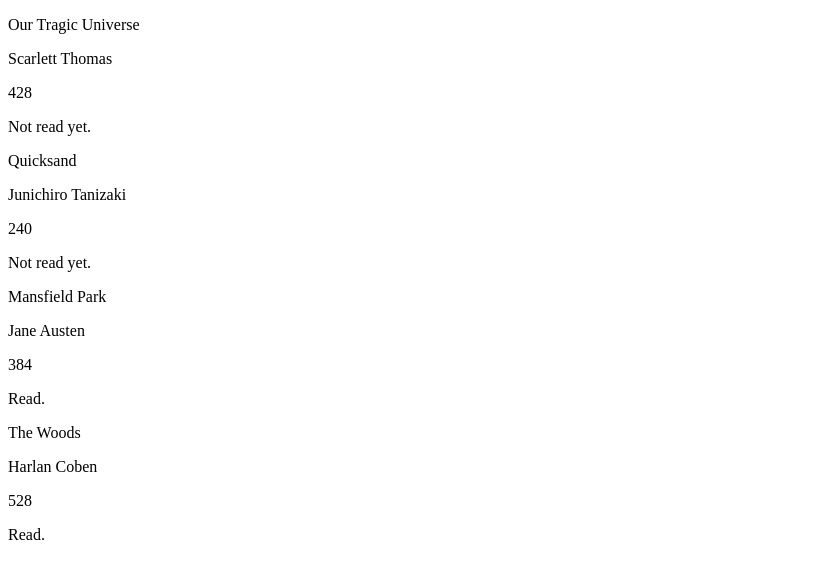
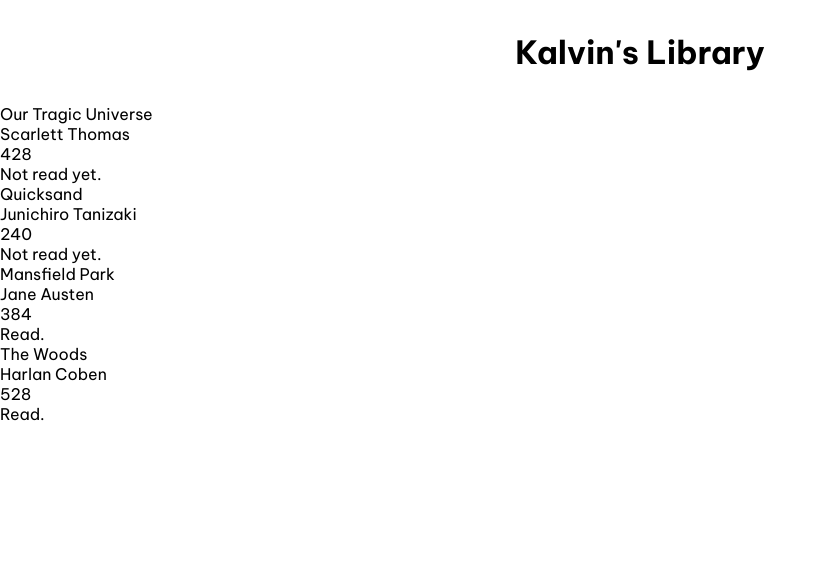
Before and after one commit to kalvintn/odin-library, a plain HTML site: page index.html in a window 1280 px wide. Shown: the whole page, without its empty margins (0-827 px from the left). Drawn offline with Linux system fonts and the light colour scheme.

Commit message:
Font selection.

```diff
--- a/index.css
+++ b/index.css
@@ -0,0 +1,13 @@
+* {
+    font-family: "Be Vietnam Pro", sans-serif;
+    padding: 0;
+    margin: 0;
+    box-sizing: border-box;
+}
+
+
+
+h1 {
+    text-align: center;
+    padding: 1em;
+}
--- a/index.html
+++ b/index.html
@@ -6,11 +6,17 @@
     <link rel="icon" type="image/x-icon" href="./favicon.png">
     <title>Library</title>
 
-    <!--links -->
+    <!--links-->
     <link rel="stylesheet" type="text/css" href="./index.css">
     <script src="./index.js" defer></script>
+
+    <!--fonts-->
+    <link rel="preconnect" href="https://fonts.googleapis.com">
+    <link rel="preconnect" href="https://fonts.gstatic.com" crossorigin>
+    <link href="https://fonts.googleapis.com/css2?family=Be+Vietnam+Pro:ital,wght@0,100;0,200;0,300;0,400;0,500;0,600;0,700;0,800;0,900;1,100;1,200;1,300;1,400;1,500;1,600;1,700;1,800;1,900&display=swap" rel="stylesheet">
 </head>
 <body>
+    <h1>Kalvin's Library</h1>
     <div id="library"></div>
 </body>
 </html>
```
